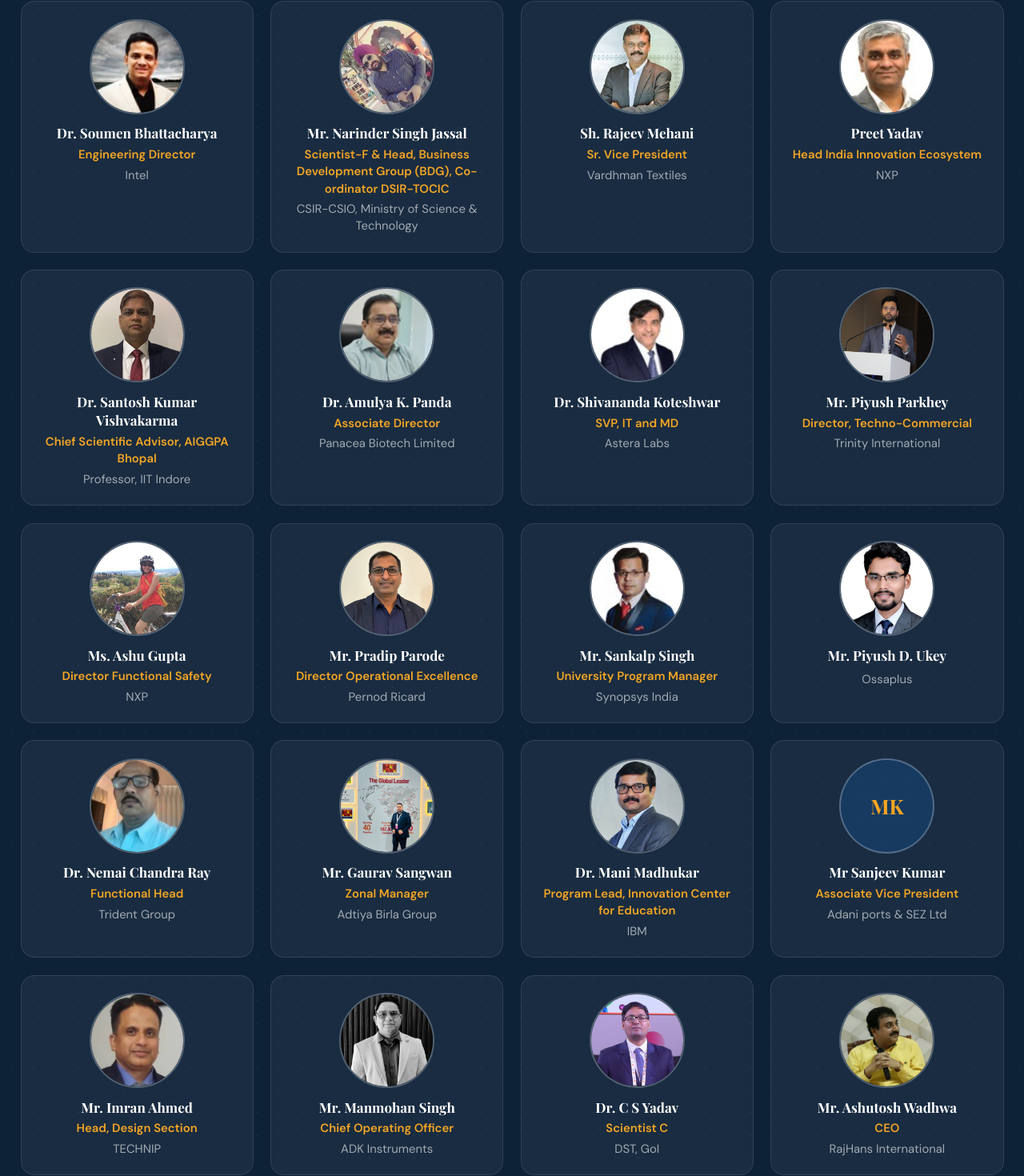
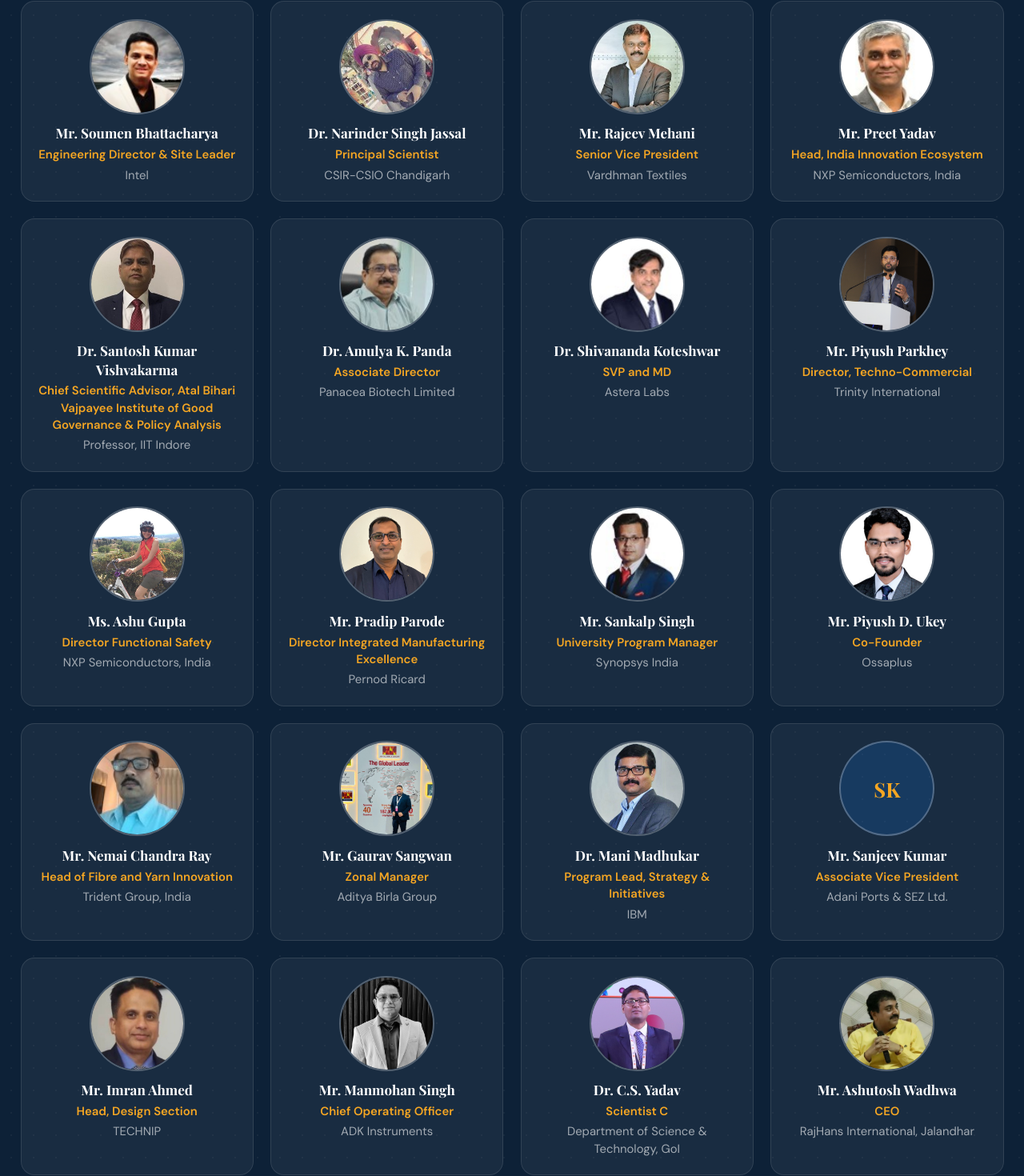
Before and after one commit to harimurugan1989/institute-academia-conclave, a React (Vite) app: page / in a window 1280 px wide. Shown: the part 4299-5769 px from the top of the page at 80% size. Built offline with nearby package versions, Linux system fonts and the light colour scheme.

Commit message:
Speakers updated

```diff
--- a/src/data/content.js
+++ b/src/data/content.js
@@ -108,7 +108,7 @@ export const SPEAKERS = [
   {
     id: 2,
     name: "Dr. Vilas Zode",
-    designation: "Director-HR",
+    designation: "Executive Director - HR",
     affiliation: "HPCL",
     image: "/speakers/Dr. Vilas Zode, HPCL.jpg",
   },
@@ -128,36 +128,36 @@ export const SPEAKERS = [
   },
   {
     id: 5,
-    name: "Dr. Soumen Bhattacharya",
-    designation: "Engineering Director",
+    name: "Mr. Soumen Bhattacharya",
+    designation: "Engineering Director & Site Leader",
     affiliation: "Intel",
     image: "/speakers/05-soumen-bhattacharya.jpg",
   },
   {
     id: 6,
-    name: "Mr. Narinder Singh Jassal",
-    designation: "Scientist-F & Head, Business Development Group (BDG), Co-ordinator DSIR-TOCIC",
-    affiliation: "CSIR-CSIO, Ministry of Science & Technology",
+    name: "Dr. Narinder Singh Jassal",
+    designation: "Principal Scientist",
+    affiliation: "CSIR-CSIO Chandigarh",
     image: "/speakers/06-narinder-singh-jassal.jpg",
   },
   {
     id: 7,
-    name: "Sh. Rajeev Mehani",
-    designation: "Sr. Vice President",
+    name: "Mr. Rajeev Mehani",
+    designation: "Senior Vice President",
     affiliation: "Vardhman Textiles",
     image: "/speakers/07-rajeev-mehani.jpg",
   },
   {
     id: 8,
-    name: "Preet Yadav",
-    designation: "Head India Innovation Ecosystem",
-    affiliation: "NXP",
+    name: "Mr. Preet Yadav",
+    designation: "Head, India Innovation Ecosystem",
+    affiliation: "NXP Semiconductors, India",
     image: "/speakers/08-preet-yadav.jpg",
   },
   {
     id: 9,
     name: "Dr. Santosh Kumar Vishvakarma",
-    designation: "Chief Scientific Advisor, AIGGPA Bhopal",
+    designation: "Chief Scientific Advisor, Atal Bihari Vajpayee Institute of Good Governance & Policy Analysis",
     affiliation: "Professor, IIT Indore",
     image: "/speakers/09-santosh-kumar-vishvakarma.jpg",
   },
@@ -171,7 +171,7 @@ export const SPEAKERS = [
   {
     id: 11,
     name: "Dr. Shivananda Koteshwar",
-    designation: "SVP, IT and MD",
+    designation: "SVP and MD",
     affiliation: "Astera Labs",
     image: "/speakers/11-shivananda-koteshwar.jpg",
   },
@@ -186,13 +186,13 @@ export const SPEAKERS = [
     id: 13,
     name: "Ms. Ashu Gupta",
     designation: "Director Functional Safety",
-    affiliation: "NXP",
+    affiliation: "NXP Semiconductors, India",
     image: "/speakers/13-ashu-gupta.jpg",
   },
   {
     id: 14,
     name: "Mr. Pradip Parode",
-    designation: "Director Operational Excellence",
+    designation: "Director Integrated Manufacturing Excellence",
     affiliation: "Pernod Ricard",
     image: "/speakers/14-pradip-parode.jpg",
   },
@@ -205,37 +205,37 @@ export const SPEAKERS = [
   },
   {
     id: 16,
-    name: " Mr. Piyush D. Ukey",
-    designation: "",
+    name: "Mr. Piyush D. Ukey",
+    designation: "Co-Founder",
     affiliation: "Ossaplus",
     image: "/speakers/Mr. Piyush D. Ukey.jpg",
   },
   {
     id: 17,
-    name: "Dr. Nemai Chandra Ray",
-    designation: "Functional Head",
-    affiliation: "Trident Group",
+    name: "Mr. Nemai Chandra Ray",
+    designation: "Head of Fibre and Yarn Innovation",
+    affiliation: "Trident Group, India",
     image: "/speakers/17-nemai-chandra-ray.jpg",
   },
   {
     id: 18,
     name: "Mr. Gaurav Sangwan",
     designation: "Zonal Manager",
-    affiliation: "Adtiya Birla Group",
+    affiliation: "Aditya Birla Group",
     image: "/speakers/18.jpg",
   },
   {
     id: 19,
     name: "Dr. Mani Madhukar",
-    designation: "Program Lead, Innovation Center for Education",
+    designation: "Program Lead, Strategy & Initiatives",
     affiliation: "IBM",
     image: "/speakers/19-mani-madhukar.jpg",
   },
   {
     id: 20,
-    name: "Mr Sanjeev Kumar",
+    name: "Mr. Sanjeev Kumar",
     designation: "Associate Vice President",
-    affiliation: "Adani ports & SEZ Ltd",
+    affiliation: "Adani Ports & SEZ Ltd.",
   },
   {
     id: 21,
@@ -253,16 +253,16 @@ export const SPEAKERS = [
   },
     {
     id: 23,
-    name: "Dr. C S Yadav",
+    name: "Dr. C.S. Yadav",
     designation: "Scientist C",
-    affiliation: "DST, GoI",
+    affiliation: "Department of Science & Technology, GoI",
     image: "/speakers/Dr. C.S. Yadav, DST.png",
   },
      {
     id: 23,
     name: "Mr. Ashutosh Wadhwa",
     designation: "CEO",
-    affiliation: "RajHans International",
+    affiliation: "RajHans International, Jalandhar",
     image: "/speakers/Mr. Ashutosh Wadhwa.jpeg",
   },
 ];
@@ -291,9 +291,9 @@ export const PANELISTS = [
   },
   {
     id: 4,
-    name: "Dr. P K Verma",
+    name: "Mr. P K Verma",
     designation: "Director",
-    affiliation: "Centre for Hand Tools",
+    affiliation: "Central Institute of Hand Tools",
     image: "/speakers/28_verma.png",
   },
 ];
```
